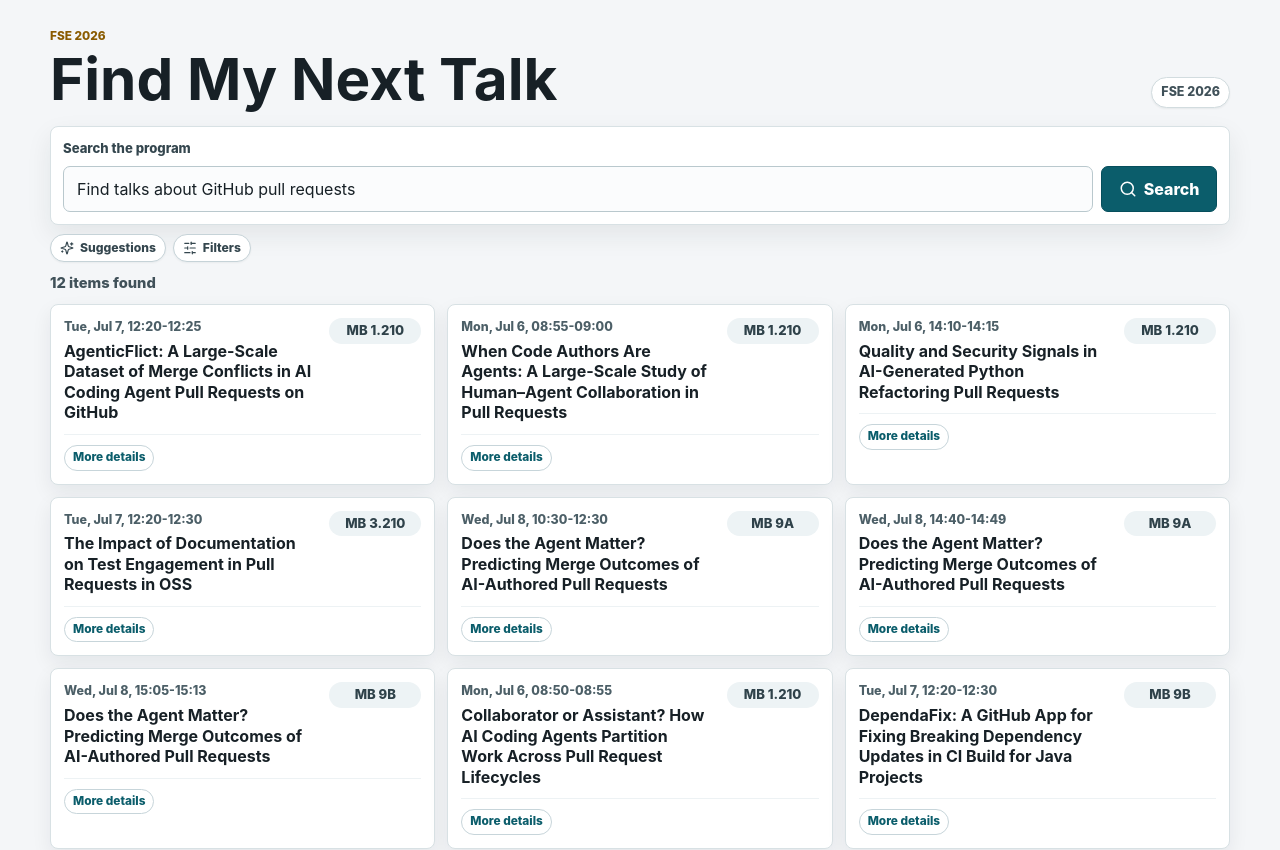
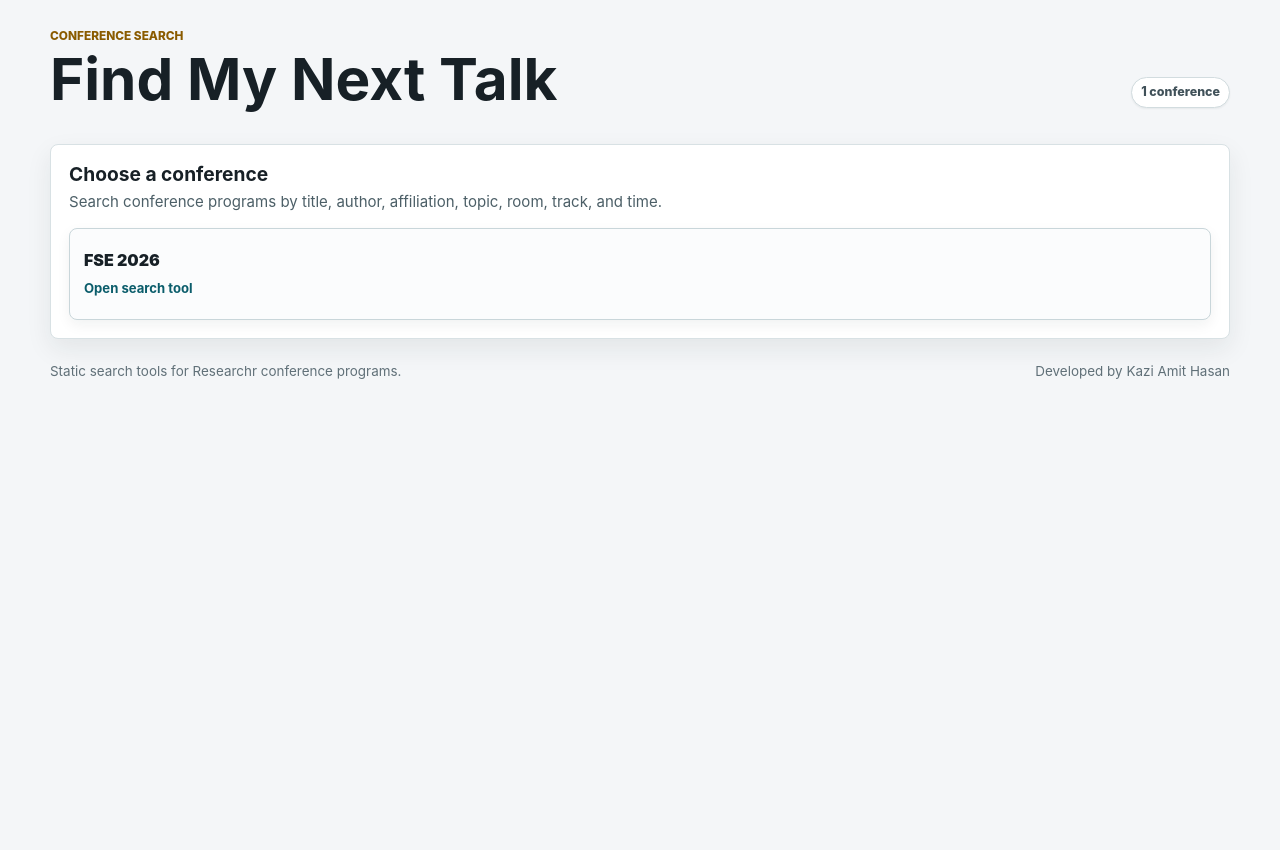
Before and after one commit to KaziAmitHasan/findmynexttalk, a React (Vite) app: page / in a window 1280 px wide. Shown: the top 850 px of the page. After the commit the page ends 800 px from the top, so only its background shows below. Built offline with nearby package versions, Linux system fonts and the light colour scheme.

Commit message:
Add conference picker landing page

```diff
--- a/index.html
+++ b/index.html
@@ -5,7 +5,7 @@
     <meta name="viewport" content="width=device-width, initial-scale=1.0" />
     <meta
       name="description"
-      content="Chat-style static search assistant for the FSE 2026 conference program."
+      content="Static search tools for Researchr conference programs."
     />
     <title>Find My Next Talk</title>
   </head>
--- a/src/App.jsx
+++ b/src/App.jsx
@@ -4,7 +4,7 @@ import { parseQuery } from "./search/queryParser.js";
 import { expandQueryWithSynonyms } from "./search/synonymMap.js";
 import { searchProgram } from "./search/localSearch.js";
 import { groupResultsByTime, isScheduleLikeQuery } from "./utils/resultGrouping.js";
-import { conferenceDataPath, getConferenceSlug } from "./utils/conferenceRouting.js";
+import { conferenceDataPath, conferenceRoute, getConferenceSlug } from "./utils/conferenceRouting.js";
 
 const SAMPLE_PROMPTS = [
   "Find talks about GitHub pull requests",
@@ -23,6 +23,7 @@ export default function App() {
     () => getConferenceSlug(window.location.pathname, import.meta.env.BASE_URL),
     []
   );
+  const [conferences, setConferences] = useState([]);
   const [program, setProgram] = useState([]);
   const [metadata, setMetadata] = useState(null);
   const [synonyms, setSynonyms] = useState({});
@@ -44,8 +45,14 @@ export default function App() {
           throw new Error("Could not load conference list.");
         }
 
-        const conferences = await conferencesResponse.json();
-        const conference = conferences.find((item) => item.slug === conferenceSlug);
+        const conferenceList = await conferencesResponse.json();
+        setConferences(conferenceList);
+
+        if (!conferenceSlug) {
+          return;
+        }
+
+        const conference = conferenceList.find((item) => item.slug === conferenceSlug);
         if (!conference) {
           throw new Error(`Conference "${conferenceSlug}" is not configured.`);
         }
@@ -109,6 +116,53 @@ export default function App() {
   function runPrompt(prompt) {
     setQuery(prompt);
     setSubmittedQuery(prompt);
+  }
+
+  if (!conferenceSlug) {
+    return (
+      <main className="app-shell">
+        <section className="assistant-panel">
+          <div className="conference-landing">
+            <div className="app-header">
+              <div>
+                <p className="eyebrow">Conference Search</p>
+                <h1>Find My Next Talk</h1>
+              </div>
+              <div className="header-meta">
+                <span>{conferences.length || loadError ? `${conferences.length} conference${conferences.length === 1 ? "" : "s"}` : "Loading"}</span>
+              </div>
+            </div>
+
+            <section className="conference-picker" aria-label="Available conferences">
+              <div className="picker-copy">
+                <h2>Choose a conference</h2>
+                <p>Search conference programs by title, author, affiliation, topic, room, track, and time.</p>
+              </div>
+
+              {loadError ? <p className="result-summary error">{loadError}</p> : null}
+
+              <div className="conference-grid">
+                {conferences.map((conference) => (
+                  <a
+                    className="conference-card"
+                    href={conferenceRoute(conference.slug, import.meta.env.BASE_URL)}
+                    key={conference.slug}
+                  >
+                    <span>{conference.label}</span>
+                    <strong>Open search tool</strong>
+                  </a>
+                ))}
+              </div>
+            </section>
+          </div>
+
+          <footer>
+            <span>Static search tools for Researchr conference programs.</span>
+            <span>Developed by Kazi Amit Hasan</span>
+          </footer>
+        </section>
+      </main>
+    );
   }
 
   return (
--- a/src/style.css
+++ b/src/style.css
@@ -63,6 +63,11 @@ p {
   margin: 0 auto;
 }
 
+.conference-landing {
+  display: grid;
+  gap: 18px;
+}
+
 .app-header {
   display: grid;
   grid-template-columns: minmax(0, 1fr) auto;
@@ -103,6 +108,68 @@ h1 {
   font-size: 0.78rem;
   font-weight: 800;
   box-shadow: 0 1px 2px rgb(20 34 42 / 6%);
+}
+
+.conference-picker {
+  display: grid;
+  gap: 14px;
+  padding: 18px;
+  border: 1px solid #d8e1e4;
+  border-radius: 8px;
+  background: #ffffff;
+  box-shadow: 0 10px 26px rgb(20 34 42 / 8%);
+}
+
+.picker-copy {
+  display: grid;
+  gap: 5px;
+}
+
+.picker-copy h2 {
+  margin: 0;
+  font-size: 1.2rem;
+  line-height: 1.2;
+}
+
+.picker-copy p {
+  margin: 0;
+  color: #4c5f67;
+  font-size: 0.94rem;
+}
+
+.conference-grid {
+  display: grid;
+  grid-template-columns: repeat(auto-fit, minmax(min(100%, 260px), 1fr));
+  gap: 10px;
+}
+
+.conference-card {
+  display: grid;
+  gap: 7px;
+  min-height: 92px;
+  align-content: center;
+  padding: 14px;
+  border: 1px solid #c9d6da;
+  border-radius: 8px;
+  background: #fbfcfd;
+  color: #172026;
+  text-decoration: none;
+  box-shadow: 0 5px 14px rgb(20 34 42 / 6%);
+}
+
+.conference-card:hover {
+  border-color: #0b5d6b;
+  background: #f3fafb;
+}
+
+.conference-card span {
+  font-size: 1rem;
+  font-weight: 900;
+}
+
+.conference-card strong {
+  color: #0b5d6b;
+  font-size: 0.82rem;
 }
 
 .search-form {
--- a/src/utils/conferenceRouting.js
+++ b/src/utils/conferenceRouting.js
@@ -8,13 +8,18 @@ export function getConferenceSlug(pathname, basePath = "/findmynexttalk/") {
     : normalizedPath.replace(/^\/+/, "");
   const slug = relativePath.split("/").filter(Boolean)[0];
 
-  return slug || DEFAULT_CONFERENCE_SLUG;
+  return slug || "";
 }
 
 export function conferenceDataPath(slug) {
   return `data/${slug || DEFAULT_CONFERENCE_SLUG}`;
 }
 
+export function conferenceRoute(slug, basePath = "/findmynexttalk/") {
+  const normalizedBase = normalizePath(basePath);
+  return `${normalizedBase}${slug}`;
+}
+
 function normalizePath(value) {
   const path = String(value || "/");
   return path.endsWith("/") ? path : `${path}/`;
```
Also changed, not shown: 2 other files (tests, documents, lock files or other folders).
